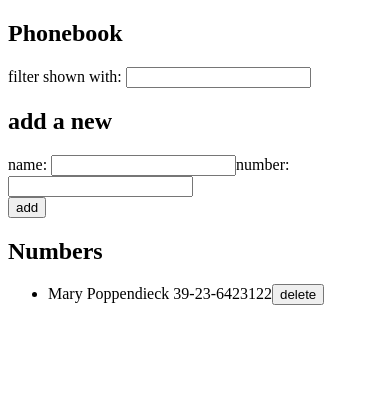
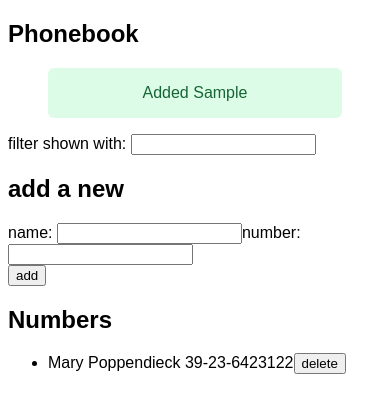
Before and after one commit to 0xrivst/fullstackopen, a React (Vite) app in the folder part2/phonebook/: page / in a window 390 px wide. Both pictures are taken after typing "Sample", "Sample" into the empty fields and a click on the button "add". Shown: the top 412 px of the page. Built offline with nearby package versions, Linux system fonts and the light colour scheme; no server answers; data requests are answered from the project's data file.

Commit message:
2.16 phonebook

```diff
--- a/part2/phonebook/src/App.jsx
+++ b/part2/phonebook/src/App.jsx
@@ -4,12 +4,15 @@ import PersonForm from "./components/PersonForm";
 import Persons from "./components/Persons";
 import { useEffect } from "react";
 import personService from "./services/persons";
+import NotificationBox from "./components/NotificationBox";
+import "./style.css";
 
 const App = () => {
   const [persons, setPersons] = useState([]);
   const [newName, setNewName] = useState("");
   const [newNumber, setNewNumber] = useState("");
   const [nameToFilter, setNameToFilter] = useState("");
+  const [message, setMessage] = useState(null);
 
   useEffect(() => {
     personService.getAll().then((persons) => setPersons(persons));
@@ -45,11 +48,23 @@ const App = () => {
     }
     setNewName("");
     setNewNumber("");
+    displayNotification(`Added ${newName}`);
+  };
+
+  const displayNotification = (text) => {
+    setMessage({
+      text: text,
+      isError: false,
+    });
+    setTimeout(() => {
+      setMessage(null);
+    }, 5000);
   };
 
   const handleDelete = (person) => {
     if (confirm(`Delete ${person.name}?`)) {
       personService.deleteRecord(person.id);
+      displayNotification(`Deleted ${person.name}`);
       setPersons(persons.filter((p) => p.id !== person.id));
     }
   };
@@ -69,6 +84,7 @@ const App = () => {
   return (
     <div>
       <h2>Phonebook</h2>
+      <NotificationBox message={message} />
       <Filter
         nameFilter={nameToFilter}
         filterHandler={handleFilterNameChange}
--- /dev/null
+++ b/part2/phonebook/src/components/NotificationBox.jsx
@@ -0,0 +1,13 @@
+const NotificationBox = ({ message }) => {
+  if (!message) {
+    return null;
+  }
+
+  return (
+    <div className={`message ${message.isError ? "error" : "info"}`}>
+      {message.text}
+    </div>
+  );
+};
+
+export default NotificationBox;
--- /dev/null
+++ b/part2/phonebook/src/style.css
@@ -0,0 +1,21 @@
+body {
+  font-family: sans-serif;
+}
+
+.message {
+  padding: 16px;
+  margin: 16px auto;
+  text-align: center;
+  width: 70%;
+  border-radius: 6px;
+}
+
+.info {
+  background-color: #dcfce7;
+  color: #166534;
+}
+
+.error {
+  background-color: #ffe4e6;
+  color: #9f1239;
+}
```
